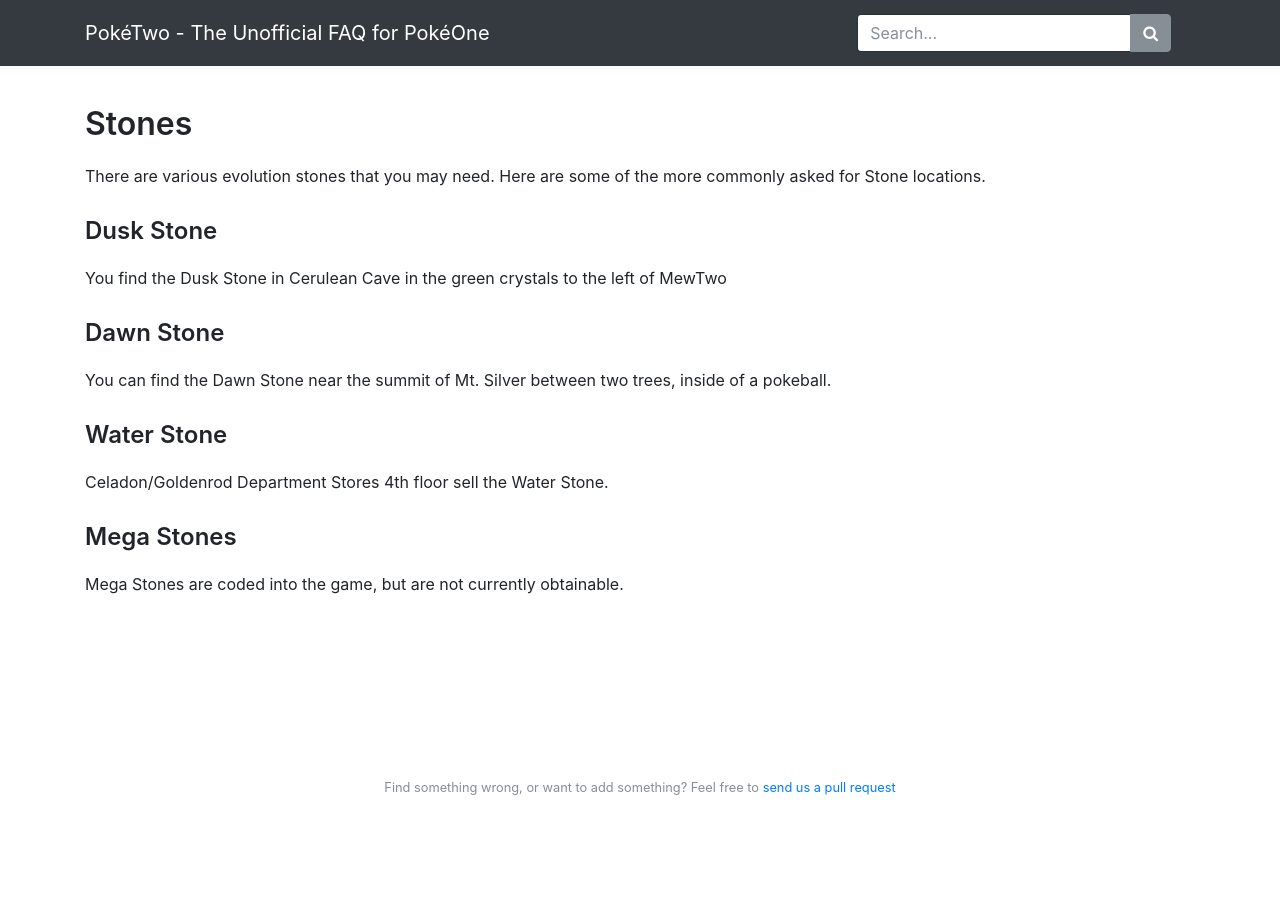
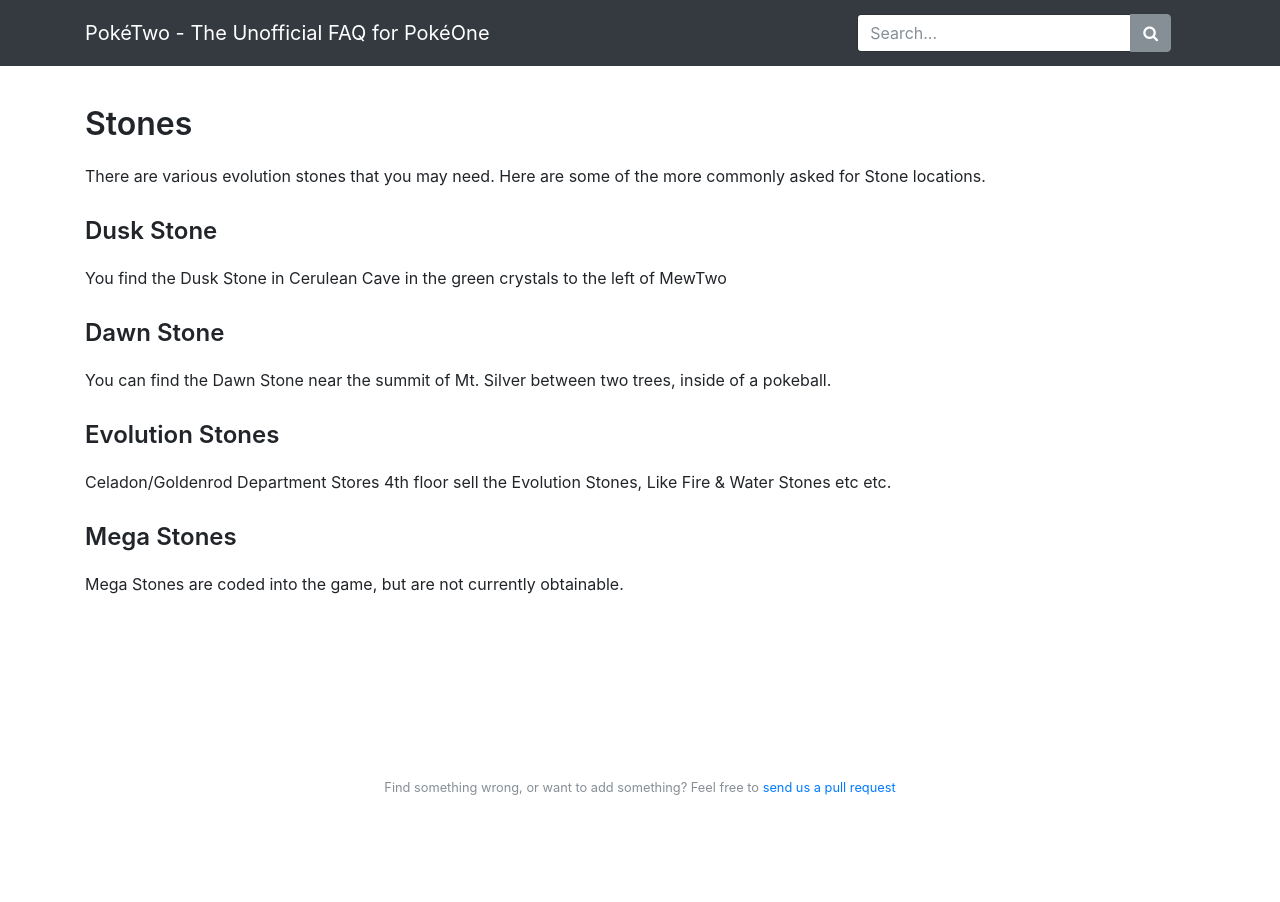
Before and after one commit to X3I/poketwo.com, a Jekyll site: the page built from _pages/items/stones.md, in a window 1280 px wide. Built offline with Jekyll 4.4.1, drawn with Linux system fonts in a browser that asks for light colours; nearby versions of some CDN libraries; our own code applies the rules of GitHub Pages for plain Markdown files.

Commit message:
Update stones.md

```diff
--- a/_pages/items/stones.md
+++ b/_pages/items/stones.md
@@ -17,9 +17,9 @@ You find the Dusk Stone in Cerulean Cave in the green crystals to the left of Me
 
 You can find the Dawn Stone near the summit of Mt. Silver between two trees, inside of a pokeball.
 
-## Water Stone
+## Evolution Stones
 
-Celadon/Goldenrod Department Stores 4th floor sell the Water Stone.
+Celadon/Goldenrod Department Stores 4th floor sell the Evolution Stones, Like Fire & Water Stones etc etc.
 
 ## Mega Stones
 
```
